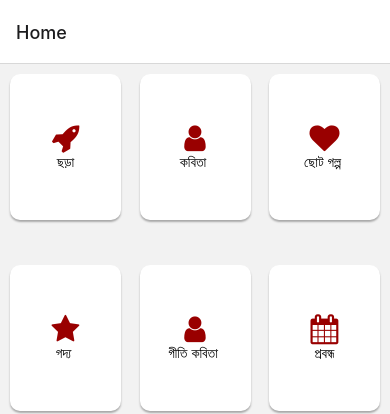
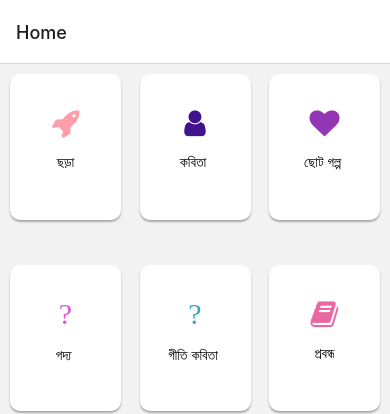
Before and after one commit to nizamseu/poerty-Apps, a React Native app: screen /Home in a window 390 px wide. Shown: the top 414 px of the page. Built offline with nearby package versions, Linux system fonts and the light colour scheme.

Commit message:
homepage design Chnage

```diff
--- a/src/Component/Home/Home.js
+++ b/src/Component/Home/Home.js
@@ -13,28 +13,28 @@ export default function HomeScreen({ navigation }) {
         style={[styles.card, styles.shadow]}
         onPress={handleCardPress}
       >
-        <Icon name="rocket" size={30} color="#900" />
-        <Text>ছড়া</Text>
+        <Icon name="rocket" size={30} color="#FF9EAA" />
+        <Text style={[styles.spacing]}>ছড়া</Text>
       </TouchableOpacity>
       <View style={[styles.card, styles.shadow]}>
-        <Icon name="user" size={30} color="#900" />
-        <Text>কবিতা </Text>
+        <Icon name="user" size={30} color="#40128B" />
+        <Text style={[styles.spacing]}>কবিতা </Text>
       </View>
       <View style={[styles.card, styles.shadow]}>
-        <Icon name="heart" size={30} color="#900" />
-        <Text>ছোট গল্প </Text>
+        <Icon name="heart" size={30} color="#9336B4" />
+        <Text style={[styles.spacing]}>ছোট গল্প </Text>
       </View>
       <View style={[styles.card, styles.shadow]}>
-        <Icon name="star" size={30} color="#900" />
-        <Text>গদ্য </Text>
+        <Icon name="moon" size={30} color="#DD58D6" />
+        <Text style={[styles.spacing]}>গদ্য </Text>
       </View>
       <View style={[styles.card, styles.shadow]}>
-        <Icon name="user" size={30} color="#900" />
-        <Text>গীতি কবিতা </Text>
+        <Icon name="paper" size={30} color="#3AA6B9" />
+        <Text style={[styles.spacing]}>গীতি কবিতা </Text>
       </View>
       <View style={[styles.card, styles.shadow]}>
-        <Icon name="calendar" size={30} color="#900" />
-        <Text>প্রবন্ধ</Text>
+        <Icon name="book" size={30} color="#E966A0" />
+        <Text style={[styles.spacing]}>প্রবন্ধ</Text>
       </View>
       <PoetryBanner />
     </View>
@@ -65,4 +65,7 @@ const styles = StyleSheet.create({
     shadowOpacity: 0.3,
     shadowRadius: 2,
   },
+  spacing: {
+    marginVertical: "15px",
+  },
 });
```
